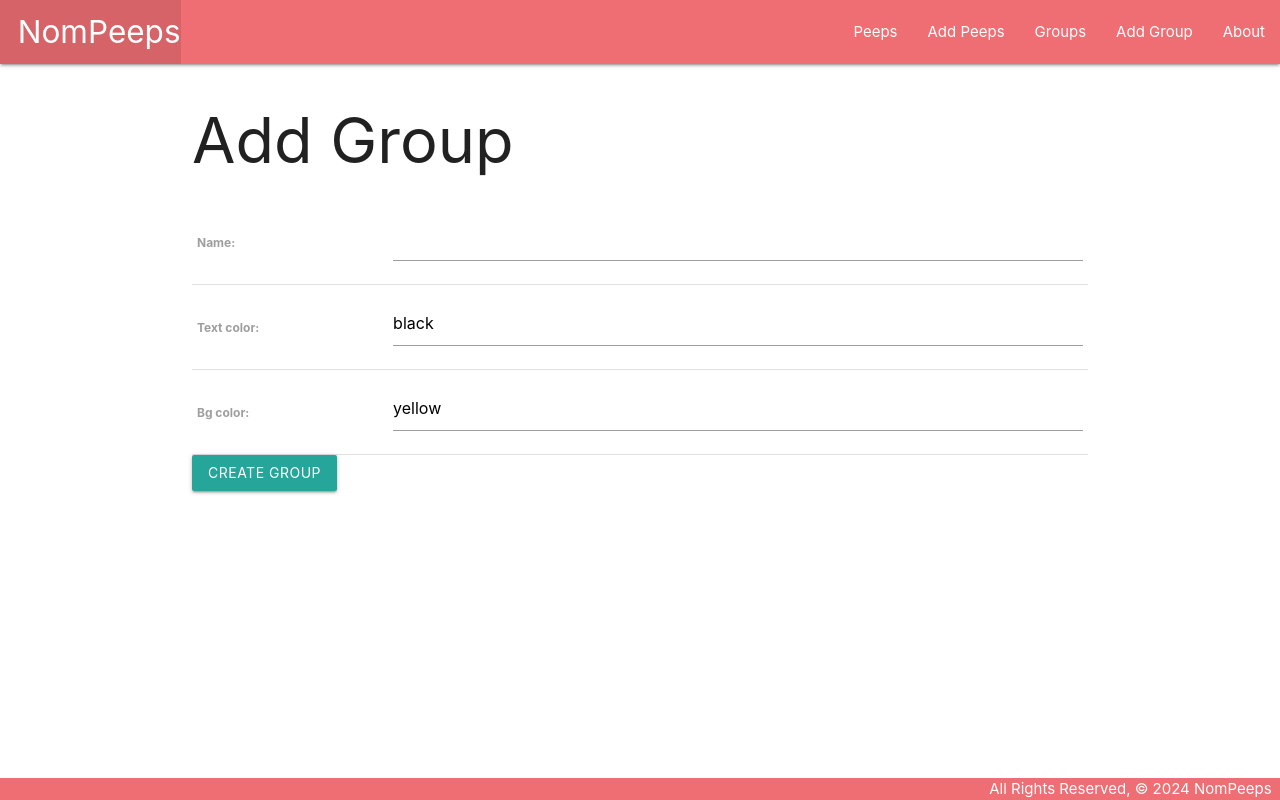
After one commit to tdha/nompeeps, a Django app: page /groups/create/ in a window 1280 px wide. The commit adds this page. Run offline with Django 5.2, Linux system fonts and the light colour scheme.

Commit message:
Added Group edit and delete.

```diff
--- a/peeps/admin.py
+++ b/peeps/admin.py
@@ -1,5 +1,6 @@
 from django.contrib import admin
-from .models import Nompeep, Reminder
+from .models import Nompeep, Reminder, Group
 
 admin.site.register(Nompeep)
 admin.site.register(Reminder)
+admin.site.register(Group)
--- a/peeps/models.py
+++ b/peeps/models.py
@@ -5,20 +5,34 @@ from django.utils import timezone
 from datetime import date, timedelta
 
 
+class Group(models.Model):
+    name = models.CharField(max_length=128)
+    text_color = models.CharField(max_length=16, default='black')
+    bg_color = models.CharField(max_length=16, default='yellow')
+
+    def get_absolute_url(self):
+        return reverse('groups_detail', kwargs={'pk': self.id})
+
+    def __str__(self):
+        return f"Group '{self.name}'."
+
+    class Meta:
+        ordering = ['name']
+
+
 class Nompeep(models.Model):
     name = models.CharField(max_length=128)
     date = models.DateField()
     event = models.CharField(max_length=256, blank=True)
     notes = models.TextField(max_length=512, blank=True)
+    groups = models.ManyToManyField(Group)
 
     def get_absolute_url(self):
         return reverse('detail', kwargs={ 'peeps_id': self.id })
 
     def __str__(self):
         if self.event:
-            return f"{self.name} from {self.event} back on {self.date}."
-        else:
-            return f"{self.name} back on {self.date}."
+            return self.name
 
     def contact_since(self, days=30):
         today = timezone.now().date()
@@ -32,6 +46,7 @@ class Nompeep(models.Model):
 
         return True
 
+
 class Reminder(models.Model):
     thatdate = models.DateField('Reminder date')
     place = models.CharField(max_length=128)
--- a/peeps/templates/base.html
+++ b/peeps/templates/base.html
@@ -19,9 +19,11 @@
           <li><a href="{% url 'home' %}" class="left brand-logo">&nbsp;&nbsp;NomPeeps</a></li>
         </ul>
         <ul class="right">
+          <li><a href="{% url 'index' %}">Peeps</a></li>
+          <li><a href="{% url 'peeps_create' %}">Add Peeps</a></li>
+          <li><a href="{% url 'groups_index' %}">Groups</a></li>
+          <li><a href="{% url 'groups_create' %}">Add Group</a></li>
           <li><a href="{% url 'about' %}">About</a></li>
-          <li><a href="{% url 'peeps_create' %}">Add Peeps</a></li>
-          <li><a href="{% url 'index' %}">Peeps</a></li>
         </ul>
       </div>
     </nav>
--- /dev/null
+++ b/peeps/templates/peeps/group_form.html
@@ -0,0 +1,22 @@
+{% extends 'base.html' %}
+
+{% block content %}
+    {% if object %}
+    <h1>Edit <span class="teal-text">{{object.name}}</span></h1>
+    {% else %}
+    <h1>Add Group</h1>
+    {% endif %}
+    <form method="POST">
+        <!-- don't need to define action in form - default is same URL in Django -->
+        {% csrf_token %}
+        <table>
+            {{ form.as_table }}
+        </table>
+        {% if object %}
+        <input type="submit" value="Update Group" class="btn">
+        {% else %}
+        <input type="submit" value="Create Group" class="btn">
+        {% endif %}
+    </form>
+
+{% endblock %}
--- a/peeps/templates/peeps/index.html
+++ b/peeps/templates/peeps/index.html
@@ -2,7 +2,8 @@
 {% block content %}
 
 <h1>Peeps List</h1>
-
+<div class="row">
+    <div class="col s6">
         {% for peep in peeps %}
         <a href="{% url 'detail' peep.id %}">
             <div class="card">
@@ -15,5 +16,7 @@
             </div>
         </a>
         {% endfor %}
+    </div>
+</div>
 
 {% endblock %}
--- a/peeps/urls.py
+++ b/peeps/urls.py
@@ -4,10 +4,17 @@ from . import views
 urlpatterns = [
     path('', views.home, name='home'),
     path('about/', views.about, name='about'),
+
     path('peeps/', views.peeps_index, name='index'),
     path('peeps/<int:peeps_id>/', views.peeps_detail, name='detail'),
     path('peeps/<int:peeps_id>/add_reminder/', views.add_reminder, name='add_reminder'),
     path('peeps/create', views.NompeepCreate.as_view(), name='peeps_create'),
     path('peeps/<int:pk>/update', views.NompeepUpdate.as_view(), name='peeps_update'),
     path('peeps/<int:pk>/delete', views.NompeepDelete.as_view(), name='peeps_delete'),
+
+    path('groups/', views.GroupList.as_view(), name='groups_index'),
+    path('groups/<int:pk>/', views.GroupDetail.as_view(), name='groups_detail'),
+    path('groups/create/', views.GroupCreate.as_view(), name='groups_create'),
+    path('groups/<int:pk>/update', views.GroupUpdate.as_view(), name='groups_update'),
+    path('groups/<int:pk>/delete', views.GroupDelete.as_view(), name='groups_delete'),
 ]
--- a/peeps/views.py
+++ b/peeps/views.py
@@ -1,6 +1,7 @@
 from django.shortcuts import render, redirect, get_object_or_404
+from django.views.generic import ListView, DetailView
 from django.views.generic.edit import CreateView, UpdateView, DeleteView
-from .models import Nompeep, Reminder
+from .models import Nompeep, Reminder, Group
 from .forms import ReminderForm
 
 def home(request):
@@ -53,3 +54,24 @@ class NompeepUpdate(UpdateView):
 class NompeepDelete(DeleteView):
     model = Nompeep
     success_url = '/peeps/'
+
+# GROUP ################################
+
+class GroupList(ListView):
+    model = Group
+    fields = '__all__'
+
+class GroupDetail(DetailView):
+    model = Group
+
+class GroupCreate(CreateView):
+    model = Group
+    fields = '__all__'
+
+class GroupUpdate(UpdateView):
+    model = Group
+    fields = '__all__'
+
+class GroupDelete(DeleteView):
+    model = Group
+    success_url = '/groups/'
```
Also changed, not shown: peeps/templates/peeps/group_confirm_delete.html (added, +13 -0 lines), peeps/templates/peeps/group_detail.html (added, +24 -0 lines), peeps/templates/peeps/group_list.html (added, +17 -0 lines), peeps/migrations/0008_group_alter_reminder_options_and_more.py (added), peeps/migrations/0009_alter_group_options_nompeep_groups.py (added). Lines whose indentation alone changed are shown as unchanged.
